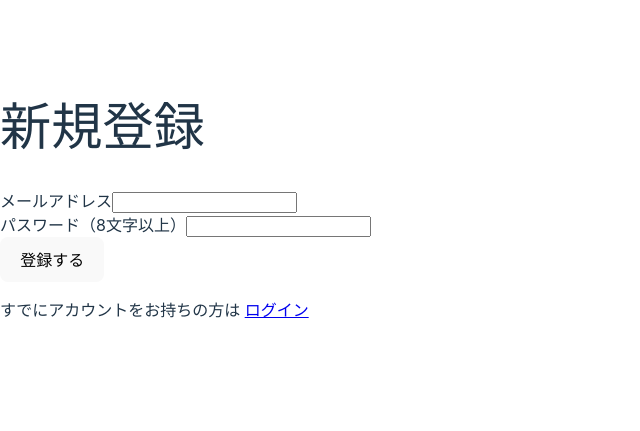
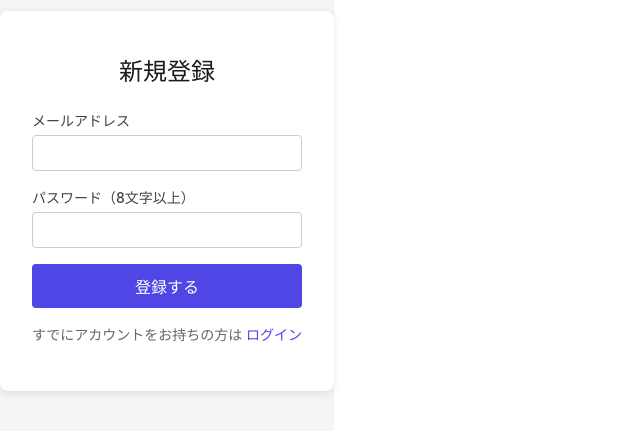
Before and after one commit to ueferi/track-my-subs, a React (Vite) app in the folder packages/frontend/: page /register in a window 1280 px wide. Shown: the part 199-630 px from the top of the page, without its empty margins (0-640 px from the left). Built offline with nearby package versions, Linux system fonts and the light colour scheme; no server answers.

Commit message:
feat: ログイン・サインアップ画面のスタイリングと認証ルートガードの実装

```diff
--- a/packages/frontend/src/App.tsx
+++ b/packages/frontend/src/App.tsx
@@ -1,15 +1,32 @@
 import { BrowserRouter, Navigate, Route, Routes } from "react-router-dom";
+import { isAuthenticated } from "./api/client.js";
 import { LoginPage } from "./pages/LoginPage.js";
 import { RegisterPage } from "./pages/RegisterPage.js";
 import { SubscriptionListPage } from "./pages/SubscriptionListPage.js";
+
+/** 未ログイン専用ルート：ログイン済みなら / にリダイレクト */
+function GuestRoute({ element }: { element: React.ReactElement }) {
+	return isAuthenticated() ? <Navigate to="/" replace /> : element;
+}
+
+/** ログイン必須ルート：未ログインなら /login にリダイレクト */
+function PrivateRoute({ element }: { element: React.ReactElement }) {
+	return isAuthenticated() ? element : <Navigate to="/login" replace />;
+}
 
 function App() {
 	return (
 		<BrowserRouter>
 			<Routes>
-				<Route path="/" element={<SubscriptionListPage />} />
-				<Route path="/login" element={<LoginPage />} />
-				<Route path="/register" element={<RegisterPage />} />
+				<Route
+					path="/"
+					element={<PrivateRoute element={<SubscriptionListPage />} />}
+				/>
+				<Route path="/login" element={<GuestRoute element={<LoginPage />} />} />
+				<Route
+					path="/register"
+					element={<GuestRoute element={<RegisterPage />} />}
+				/>
 				<Route path="*" element={<Navigate to="/" replace />} />
 			</Routes>
 		</BrowserRouter>
--- a/packages/frontend/src/api/client.ts
+++ b/packages/frontend/src/api/client.ts
@@ -13,6 +13,10 @@ export function setToken(token: string): void {
 
 export function removeToken(): void {
 	localStorage.removeItem("token");
+}
+
+export function isAuthenticated(): boolean {
+	return getToken() !== null;
 }
 
 async function request<T>(
--- /dev/null
+++ b/packages/frontend/src/pages/AuthPage.module.css
@@ -0,0 +1,101 @@
+.container {
+	display: flex;
+	min-height: 100vh;
+	align-items: center;
+	justify-content: center;
+	background-color: #f5f5f5;
+}
+
+.card {
+	background: #fff;
+	border-radius: 8px;
+	box-shadow: 0 2px 8px rgba(0, 0, 0, 0.1);
+	padding: 2rem;
+	width: 100%;
+	max-width: 400px;
+}
+
+.title {
+	font-size: 1.5rem;
+	font-weight: 700;
+	margin-bottom: 1.5rem;
+	text-align: center;
+	color: #1a1a1a;
+}
+
+.field {
+	display: flex;
+	flex-direction: column;
+	gap: 0.25rem;
+	margin-bottom: 1rem;
+}
+
+.label {
+	font-size: 0.875rem;
+	font-weight: 500;
+	color: #444;
+}
+
+.input {
+	border: 1px solid #ccc;
+	border-radius: 4px;
+	font-size: 1rem;
+	padding: 0.5rem 0.75rem;
+	width: 100%;
+	box-sizing: border-box;
+	transition: border-color 0.2s;
+}
+
+.input:focus {
+	border-color: #4f46e5;
+	outline: none;
+}
+
+.error {
+	background-color: #fef2f2;
+	border: 1px solid #fca5a5;
+	border-radius: 4px;
+	color: #dc2626;
+	font-size: 0.875rem;
+	margin-bottom: 1rem;
+	padding: 0.5rem 0.75rem;
+}
+
+.button {
+	background-color: #4f46e5;
+	border: none;
+	border-radius: 4px;
+	color: #fff;
+	cursor: pointer;
+	font-size: 1rem;
+	font-weight: 600;
+	padding: 0.625rem;
+	width: 100%;
+	transition: background-color 0.2s;
+}
+
+.button:hover:not(:disabled) {
+	background-color: #4338ca;
+}
+
+.button:disabled {
+	background-color: #a5b4fc;
+	cursor: not-allowed;
+}
+
+.footer {
+	font-size: 0.875rem;
+	margin-top: 1rem;
+	text-align: center;
+	color: #666;
+}
+
+.footer a {
+	color: #4f46e5;
+	text-decoration: none;
+	font-weight: 500;
+}
+
+.footer a:hover {
+	text-decoration: underline;
+}
--- a/packages/frontend/src/pages/LoginPage.tsx
+++ b/packages/frontend/src/pages/LoginPage.tsx
@@ -1,6 +1,7 @@
 import { useId, useState } from "react";
-import { useNavigate } from "react-router-dom";
+import { Link, useNavigate } from "react-router-dom";
 import { useAuth } from "../hooks/useAuth.js";
+import styles from "./AuthPage.module.css";
 
 export function LoginPage() {
 	const [email, setEmail] = useState("");
@@ -19,12 +20,16 @@ export function LoginPage() {
 	};
 
 	return (
-		<div>
-			<h1>ログイン</h1>
+		<div className={styles.container}>
+			<div className={styles.card}>
+				<h1 className={styles.title}>ログイン</h1>
 				<form onSubmit={handleSubmit}>
-				<div>
-					<label htmlFor={emailId}>メールアドレス</label>
+					<div className={styles.field}>
+						<label className={styles.label} htmlFor={emailId}>
+							メールアドレス
+						</label>
 						<input
+							className={styles.input}
 							id={emailId}
 							type="email"
 							value={email}
@@ -32,9 +37,12 @@ export function LoginPage() {
 							required
 						/>
 					</div>
-				<div>
-					<label htmlFor={passwordId}>パスワード</label>
+					<div className={styles.field}>
+						<label className={styles.label} htmlFor={passwordId}>
+							パスワード
+						</label>
 						<input
+							className={styles.input}
 							id={passwordId}
 							type="password"
 							value={password}
@@ -42,14 +50,15 @@ export function LoginPage() {
 							required
 						/>
 					</div>
-				{error && <p>{error}</p>}
-				<button type="submit" disabled={loading}>
+					{error && <p className={styles.error}>{error}</p>}
+					<button className={styles.button} type="submit" disabled={loading}>
 						{loading ? "ログイン中..." : "ログイン"}
 					</button>
 				</form>
-			<p>
-				アカウントをお持ちでない方は <a href="/register">新規登録</a>
+				<p className={styles.footer}>
+					アカウントをお持ちでない方は <Link to="/register">新規登録</Link>
 				</p>
+			</div>
 		</div>
 	);
 }
--- a/packages/frontend/src/pages/RegisterPage.tsx
+++ b/packages/frontend/src/pages/RegisterPage.tsx
@@ -1,6 +1,7 @@
 import { useId, useState } from "react";
-import { useNavigate } from "react-router-dom";
+import { Link, useNavigate } from "react-router-dom";
 import { useAuth } from "../hooks/useAuth.js";
+import styles from "./AuthPage.module.css";
 
 export function RegisterPage() {
 	const [email, setEmail] = useState("");
@@ -19,12 +20,16 @@ export function RegisterPage() {
 	};
 
 	return (
-		<div>
-			<h1>新規登録</h1>
+		<div className={styles.container}>
+			<div className={styles.card}>
+				<h1 className={styles.title}>新規登録</h1>
 				<form onSubmit={handleSubmit}>
-				<div>
-					<label htmlFor={emailId}>メールアドレス</label>
+					<div className={styles.field}>
+						<label className={styles.label} htmlFor={emailId}>
+							メールアドレス
+						</label>
 						<input
+							className={styles.input}
 							id={emailId}
 							type="email"
 							value={email}
@@ -32,9 +37,12 @@ export function RegisterPage() {
 							required
 						/>
 					</div>
-				<div>
-					<label htmlFor={passwordId}>パスワード（8文字以上）</label>
+					<div className={styles.field}>
+						<label className={styles.label} htmlFor={passwordId}>
+							パスワード（8文字以上）
+						</label>
 						<input
+							className={styles.input}
 							id={passwordId}
 							type="password"
 							value={password}
@@ -43,14 +51,15 @@ export function RegisterPage() {
 							required
 						/>
 					</div>
-				{error && <p>{error}</p>}
-				<button type="submit" disabled={loading}>
+					{error && <p className={styles.error}>{error}</p>}
+					<button className={styles.button} type="submit" disabled={loading}>
 						{loading ? "登録中..." : "登録する"}
 					</button>
 				</form>
-			<p>
-				すでにアカウントをお持ちの方は <a href="/login">ログイン</a>
+				<p className={styles.footer}>
+					すでにアカウントをお持ちの方は <Link to="/login">ログイン</Link>
 				</p>
+			</div>
 		</div>
 	);
 }
```
Lines whose indentation alone changed are shown as unchanged.
